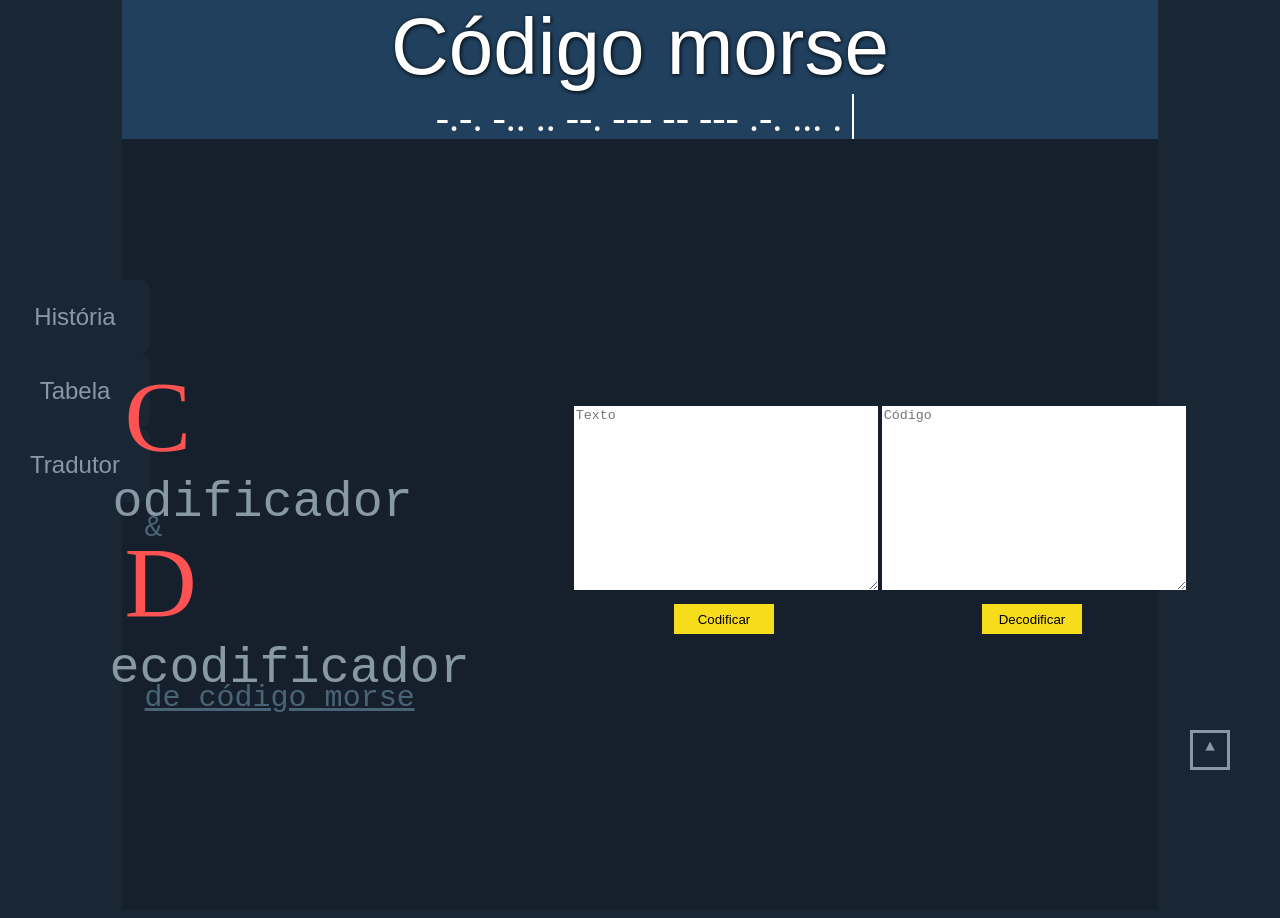
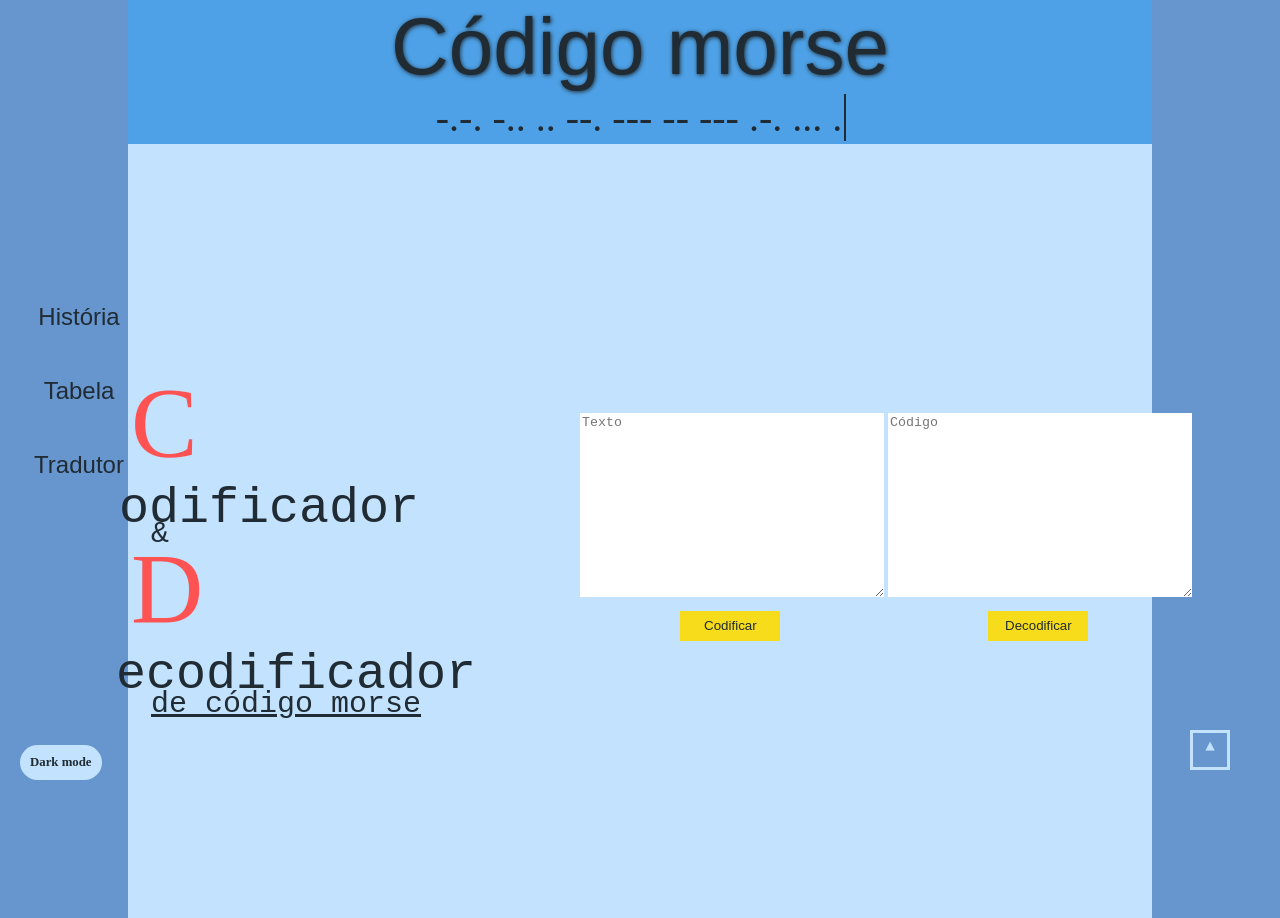
Before and after one commit to matheusAzzoni/codigo_morse.github.io, a plain HTML site: page index.html in a window 1280 px wide. Drawn offline with Linux system fonts and the light colour scheme.

Commit message:
versão 1.2

```diff
--- a/css_index.css
+++ b/css_index.css
@@ -1,24 +1,72 @@
-    html,
+
+:root {
+    --primary-color: #8899A6;
+    --secondary-color: #869BAD;
+    --font-color: #202B33;
+    --bg-color: #C2E2FD;
+    --body-color: #6796CF;
+    --global-theme-toggle-content: 'Dark mode';
+    --head-color:#4EA1E6;
+    --top-color:#C2E2FD;
+}
+html[data-theme="dark"]{
+    --primary-color: #8899A6;
+    --secondary-color: #20405e;
+    --font-color: #4a6477;
+    --bg-color: #16202C;
+    --body-color: #192734;
+    --global-theme-toggle-content: 'Light mode';
+    --head-color:#20405e;
+    --top-color:#4a6477;
+}
 body
 {
-        margin-left: 5%;
-        margin-right: 5%;
+    margin-left: 10%;
+    margin-right: 10%;
     margin-top: 0%;
-        background-color: #192734;
+    background-color: var(--body-color);
+    color: var(--font-color);
+}
+header
+{
+    background-color: var(--head-color);
+    height: 165px;
+    text-align: center;
+    font-size: 100spx;
+}
+button{
+    color: var(--font-color);
 }
 .back
 {
-        background-color: #16202C;
+    background-color: var(--bg-color);
     margin-top: -21px;
 }
 .layout
 {
-        height: 765px;
+    height: 768px;
     position: relative;
     margin-bottom: -8px;
 }
-
-    .btns
+/*botão por topo*/
+#subir{
+    position:fixed;
+    bottom:30px;
+    right:50px;
+    color: var(--top-color);
+    box-shadow: inset 0 0 0 3px var(--top-color);
+    background-color: transparent;
+    text-decoration: none;
+    width: 40px;
+    height: 40px;
+    cursor: pointer;
+    line-height: 35px;
+    text-align: center;
+    font-family: 'Fira Code', monospace;
+}
+/*botão por topo*/
+/*Menu lateral*/
+.btn
 {
     text-align: center;
     margin-top: 50px;
@@ -26,9 +74,8 @@
 .efeito
 {
     border: none;
-        color: #8899A6;
     padding: 25px;
-        width: 150px;
+    width: 158px;
     margin: 0px;
     font-size: 24px;
     line-height: 24px;
@@ -37,15 +84,15 @@
     box-sizing: border-box;
     cursor: pointer;
     transition: all 400ms ease;
-        background-color: #192734;
+    background-color: transparent;
     border: transparent;
     outline: none;
 }
 .efeito:hover
 {
-        background: #20405e;
+    background:var(--secondary-color);
     columns: #ffffff;
-        box-shadow: inset 0 0 0 3px #101820;
+    box-shadow: inset 0 0 0 3px var(--font-color);;
 }
 #menu{
     position: fixed;
@@ -55,13 +102,8 @@
     margin-top: -2.5em;
     margin-left: 0px;
 }
-    header
-    {
-        background-color: #20405e;
-        height: 160px;
-        text-align: center;
-        font-size: 80px;
-    }
+/*Menu lateral*/
+/*animação*/
 .cod
 {
     white-space: nowrap;
@@ -69,8 +111,8 @@
     font-size: 40px;
     margin-top: -5px;
     margin: 0 auto;
-        color: #ffffff;
-        border-right: 2px solid #ffffff;
+    color: var(--font-color);
+    border-right: 2px solid var(--font-color);
 }
 .typing-animation{
     animation: blinkCursor 500ms steps(40) infinite normal ,
@@ -79,7 +121,7 @@
 @keyframes blinkCursor
 {
     from{
-            border-right-color:#ffffff;
+        border-right-color:var(--font-color);
     }
     to{
         border-right-color: transparent;
@@ -91,26 +133,26 @@
         width: 0;
     }
     to{
-            width: 425px;
+        width: 410px;
     }
 }
+/*Animação*/
+/*Titulo*/
 .b
 {
-        text-shadow: 0.01em 0.01em 0.05em black;
-        color: #ffffff;
-        font-size: 80px;
+    text-shadow: 0.01em 0.01em 0.05em var(--font-color);
     background-color: transparent;
     font-family: 'Raleway', sans-serif;
     border: none;
     outline: none;
     cursor: pointer;
+    font-size: 80px;
 }
-    textarea:focus::placeholder
-    {
-        color:white;
-    }
+/*Titulo*/
 
-    /* encode div */
+
+
+/*Tradutor*/
 #encodeDiv , #decodeDiv{
     margin-top:20px;
 }
@@ -120,7 +162,7 @@
     border:none;
 }
 #encResult , #decResult{
-        width:302px;
+    width:300px;
     height:200px;
     background-color:white;
     border:1px solid;
@@ -149,16 +191,13 @@
     color: #ff5353;
     border: 2px #101820;
     background-color: #ffffff;
-        margin-bottom:  -30px;
-        margin-left: -30px;
 }
 #decBtnRes{
     display: none;
     color: #ff5353;
     border: 2px #101820;
     background-color: #ffffff;
-        margin-bottom:  -30px;
-        margin-left: 311px;
+    margin-left: 280px;
 }
 .TradutorTxt{
     font-family: 'Fira Code', monospace;
@@ -171,44 +210,39 @@
 .texttradu1{
     margin-left: -12px;
     font-size: 50px;
-        color: #8899A6;
 }
 .texttradu2{
     margin-left: -15px;
     font-size: 50px;
-        color: #8899A6;
 }
 .texttradu3{
     font-size: 30px;
     margin-top: -16px;
     margin-left: 20px;
     text-decoration: underline;
-        color: #4a6477;
 }
 .e{
     font-size: 30px;
     margin-top: -20px;
     margin-bottom: -20px;
     margin-left: 20px;
-        color: #4a6477;
 }
 .margCod{
     margin-right: 100px;
 }
+/*Tradutor*/
+.theme-toggle {
+    position: fixed;
+    left: 20px;
+    bottom: 20px;
+    background: var(--bg-color);
+    padding: 10px;
+    border-radius: 100px;
+    font-size: 0.8rem;
+    font-weight: 700;
+    cursor: pointer;
+  }
 
-    /*botão por topo*/
-    #subir{
-        position:fixed;
-        bottom:30px;
-        right:50px;
-        color: #8899A6;
-        box-shadow: inset 0 0 0 3px #8899A6;
-        background-color: transparent;
-        text-decoration: none;
-        width: 40px;
-        height: 40px;
-        cursor: pointer;
-        line-height: 35px;
-        text-align: center;
-        font-family: 'Fira Code', monospace;
+  .theme-toggle::after {
+    content: var(--global-theme-toggle-content);
   }
--- a/index.html
+++ b/index.html
@@ -6,14 +6,28 @@
         <meta name="keywords" content="trabalho da faculdade">
         <title>Código morse</title>
         <link rel="stylesheet" type="text/css" href="css_index.css">
-
     </head>
-    <body >
+    <body>
         <script src="tradutor.js"></script>
         <header>
             <button class="b" onclick="javascript:GoToHomePage()" href="javascript:void(0)">Código morse</button>
             <div class="cod typing-animation"> -.-. -.. .. --. ---  -- --- .-. ... .</div>
         </header>
+        <span id="theme-toggle" class="theme-toggle"></span>
+        <script>
+            function toggleTheme() {
+                const htmlTag = document.getElementsByTagName('html')[0]
+                if (htmlTag.hasAttribute('data-theme')) {
+                htmlTag.removeAttribute('data-theme')
+                return
+                }
+
+                htmlTag.setAttribute('data-theme', 'dark')
+            }
+            document
+            .getElementById('theme-toggle')
+            .addEventListener('click', toggleTheme)
+        </script>
         <div class="back">
             <div id="menu">
                 <button type="button" class="efeito btn">História</button>
--- a/tradutor.js
+++ b/tradutor.js
@@ -25,7 +25,7 @@ window.onload=function(){
     decCode=document.getElementById("decCode"),
     encResult=document.getElementById("encResult"),
     decResult=document.getElementById("decResult"),
-    letters = ["A","B","C","D","E","F","G","H","I","J","K","L","M","N","O","P","Q","R","S","T","U","V","W","X","Y","Z","0","1","2","3","4","5","6","7","8","9"," ","\n"],
+    letters = ["a","b","c","d","e","f","g","h","i","j","k","l","m","n","o","p","q","r","s","t","u","v","w","x","y","z","0","1","2","3","4","5","6","7","8","9"," ","\n"],
         symbols=[".-","-...","-.-.","-..",".","..-.","--.","....","..",".---","-.-",".-..","--","-.","---",".--.","--.-",".-.","...","-","..-","...-",".--","-..-","-.--","--..","-----",".----","..---","...--","....-",".....","-....","--...","---..","----.","^","\n"];
     /// encode
     encBtn.onclick=function(){
```
Lines whose indentation alone changed are shown as unchanged.
